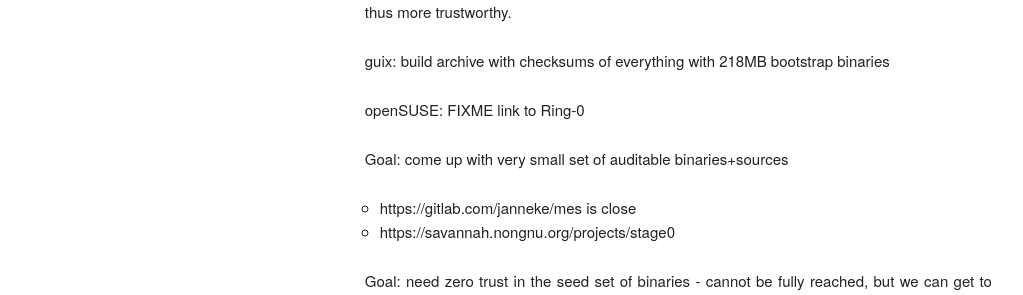
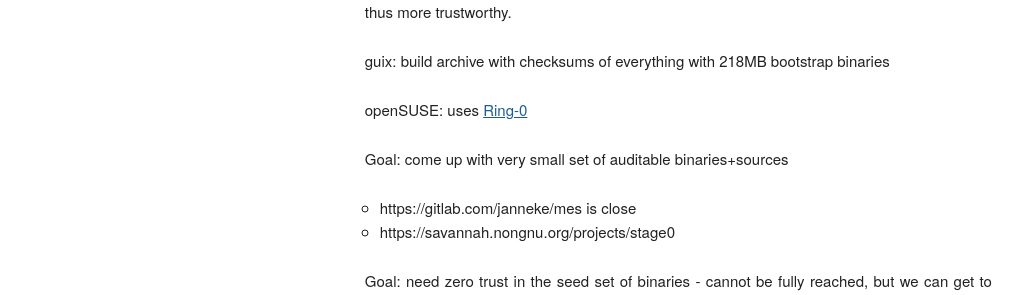
Before and after one commit to prototypefund/reproducible-website, a Jekyll site: the page built from _events/berlin2017/bootstrapping.md, in a window 1280 px wide and 900 px high, scrolled down 1229 px. Shown: the part 161-456 px from the top of the window, without its empty margins (128-1151 px from the left). Built offline with Jekyll 4.4.1, drawn with Linux system fonts in a browser that asks for light colours; some web fonts are replaced.

Commit message:
berlin2017: fix Ring-0 URL

```diff
--- a/_events/berlin2017/bootstrapping.md
+++ b/_events/berlin2017/bootstrapping.md
@@ -42,7 +42,7 @@
 
 guix: build archive with checksums of everything with 218MB bootstrap binaries
 
-openSUSE: FIXME link to Ring-0
+openSUSE: uses [Ring-0](https://build.opensuse.org/project/show/openSUSE:Factory:Rings:0-Bootstrap)
 
 Goal: come up with very small set of auditable binaries+sources
 
```
Also changed, not shown: _events/berlin2017/ReproducibleSummitIIIEventDocumentation.md (+1 -1 lines).
